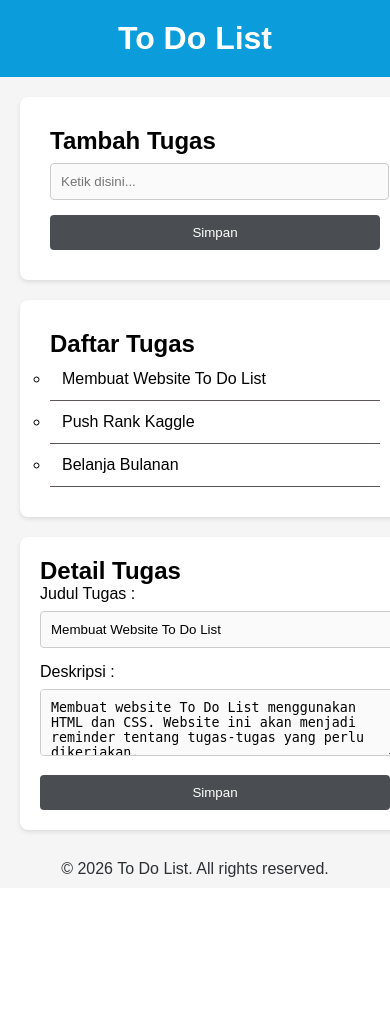
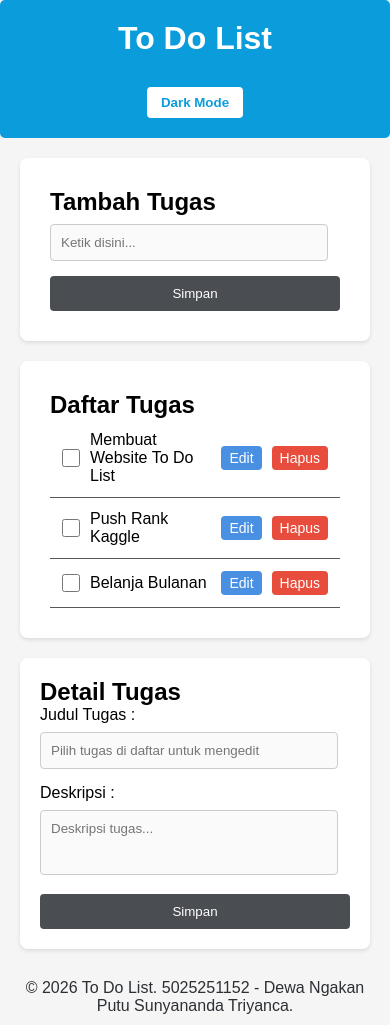
Before and after one commit to IF-Pemrograman-Web-A/5025251152_ToDo-App, a PHP site: page / in a window 390 px wide; the page is wider, and only the part inside the window is pictured. Before the commit the page ends 877 px from the top of that part, so only its background shows below. Run offline with PHP 8.4, Linux system fonts and the light colour scheme.

Commit message:
add javascript

```diff
--- a/index.html
+++ b/index.html
@@ -8,26 +8,25 @@
 
     <body>
         <header>
-            <h1><b>To Do List</b><h1>
+            <div class="header-content">
+                <h1><b>To Do List</b></h1>
+                <button id="theme-toggle" type="button">Dark Mode</button>
+            </div>
         </header>
 
         <main class="container">
             <aside class="left-panel">
                 <section class="form">
                     <h2>Tambah Tugas</h2>
-                    <form action="#">
-                        <input type="text" placeholder="Ketik disini..." required>
+                    <form id="todo-form" action="#">
+                        <input type="text" id="todo-input" placeholder="Ketik disini..." required>
                         <button type="submit">Simpan</button>
                     </form>
                 </section>
 
                 <section class="list">
                     <h2>Daftar Tugas</h2>
-                    <ul class="todo-list">
-                        <li class="todo-item">Membuat Website To Do List</li>
-                        <li class="todo-item">Push Rank Kaggle</li>
-                        <li class="todo-item">Belanja Bulanan</li>
-                    </ul>
+                    <ul class="todo-list" id="todo-list"></ul>
                 </section>
             </aside>
 
@@ -35,18 +34,20 @@
                 <h2>Detail Tugas</h2>
                 <div class="editor">
                     <label for="edit-title">Judul Tugas :</label>
-                    <input type="text" id="edit-title" value="Membuat Website To Do List">
+                    <input type="text" id="edit-title" placeholder="Pilih tugas di daftar untuk mengedit">
                     <br>
                     <label for="edit-desc">Deskripsi :</label>
-                    <textarea id="edit-desc" rows="3" cols="70">Membuat website To Do List menggunakan HTML dan CSS. Website ini akan menjadi reminder tentang tugas-tugas yang perlu dikerjakan.</textarea>
+                    <textarea id="edit-desc" rows="3" cols="70" placeholder="Deskripsi tugas..."></textarea>
                     <br>
-                    <button class="save">Simpan</button>
+                    <button class="save" id="save-detail">Simpan</button>
                 </div>
             </section>
         </main>
 
         <footer>
-            <p>&copy; 2026 To Do List. All rights reserved.</p>
+            <p>&copy; 2026 To Do List. 5025251152 - Dewa Ngakan Putu Sunyananda Triyanca.</p>
         </footer>
+
+        <script src="script.js"></script>
     </body>
 </html>
--- /dev/null
+++ b/script.js
@@ -0,0 +1,172 @@
+let todos=[
+    {
+        id: 1,
+        title: "Membuat Website To Do List",
+        desc: "Membuat website To Do List menggunakan HTML dan CSS. Website ini akan menjadi reminder tentang tugas-tugas yang perlu dikerjakan.",
+        completed: false
+    },
+    {
+        id: 2,
+        title: "Push Rank Kaggle",
+        desc: "Ikut kompetisi di Kaggle dan naikkan ranking.",
+        completed: false
+    },
+    {
+        id: 3,
+        title: "Belanja Bulanan",
+        desc: "Beli kebutuhan bulanan di supermarket.",
+        completed: false
+    }
+];
+
+let nextId = 4;
+let selectedId = null;
+
+const todoForm   = document.getElementById("todo-form");
+const todoInput  = document.getElementById("todo-input");
+const todoListEl = document.getElementById("todo-list");
+
+const editTitle  = document.getElementById("edit-title");
+const editDesc   = document.getElementById("edit-desc");
+const saveDetailBtn = document.getElementById("save-detail");
+
+const themeToggleBtn = document.getElementById("theme-toggle");
+
+function autoResizeTextarea(el){
+    el.style.height = "auto";
+    el.style.height = el.scrollHeight + "px";
+}
+
+editDesc.addEventListener("input", () => autoResizeTextarea(editDesc));
+
+function renderTodos(){
+    todoListEl.innerHTML = "";
+
+    todos.forEach((todo) => {
+        const li = document.createElement("li");
+        li.className = "todo-item" +
+            (todo.completed ? " completed" : "") +
+            (todo.id === selectedId ? " active" : "");
+        li.dataset.id = todo.id;
+
+        const checkbox = document.createElement("input");
+        checkbox.type = "checkbox";
+        checkbox.checked = todo.completed;
+        checkbox.addEventListener("change", () => toggleComplete(todo.id));
+
+        const span = document.createElement("span");
+        span.className = "todo-text";
+        span.textContent = todo.title;
+        span.addEventListener("click", () => selectTodo(todo.id));
+
+        const editBtn = document.createElement("button");
+        editBtn.type = "button";
+        editBtn.className = "icon-btn edit-btn";
+        editBtn.textContent = "Edit";
+        editBtn.addEventListener("click", (e) => {
+            e.stopPropagation();
+            selectTodo(todo.id);
+        });
+
+        const deleteBtn = document.createElement("button");
+        deleteBtn.type = "button";
+        deleteBtn.className = "icon-btn delete-btn";
+        deleteBtn.textContent = "Hapus";
+        deleteBtn.addEventListener("click", (e) => {
+            e.stopPropagation();
+            deleteTodo(todo.id);
+        });
+
+        li.appendChild(checkbox);
+        li.appendChild(span);
+        li.appendChild(editBtn);
+        li.appendChild(deleteBtn);
+
+        todoListEl.appendChild(li);
+    });
+
+    if (!todos.find((t) => t.id === selectedId)){
+        selectedId = null;
+        editTitle.value = "";
+        editDesc.value = "";
+        autoResizeTextarea(editDesc);
+    }
+}
+
+todoForm.addEventListener("submit", function (e){
+    e.preventDefault();
+
+    const value = todoInput.value.trim();
+    if (value === "") return;
+
+    const newTodo = {
+        id: nextId++,
+        title: value,
+        desc: "",
+        completed: false
+    };
+
+    todos.push(newTodo);
+    todoInput.value = "";
+    renderTodos();
+});
+
+function selectTodo(id){
+    const todo = todos.find((t) => t.id === id);
+    if (!todo) return;
+
+    selectedId = id;
+    editTitle.value = todo.title;
+    editDesc.value = todo.desc;
+    autoResizeTextarea(editDesc);
+
+    renderTodos();
+}
+
+saveDetailBtn.addEventListener("click", function () {
+    if(selectedId === null){
+        alert("Pilih tugas terlebih dahulu untuk diedit.");
+        return;
+    }
+
+    const todo = todos.find((t) => t.id === selectedId);
+    if(!todo) return;
+
+    const newTitle = editTitle.value.trim();
+    if(newTitle === ""){
+        alert("Judul tugas tidak boleh kosong.");
+        return;
+    }
+
+    todo.title = newTitle;
+    todo.desc = editDesc.value;
+
+    renderTodos();
+});
+
+function toggleComplete(id){
+    const todo = todos.find((t) => t.id === id);
+    if (!todo) return;
+
+    todo.completed = !todo.completed;
+    renderTodos();
+}
+
+
+function deleteTodo(id){
+    todos = todos.filter((t) => t.id !== id);
+    renderTodos();
+}
+
+themeToggleBtn.addEventListener("click", function () {
+    document.body.classList.toggle("dark-mode");
+
+    if(document.body.classList.contains("dark-mode")){
+        themeToggleBtn.textContent = "Light Mode";
+    }else{
+        themeToggleBtn.textContent = "Dark Mode";
+    }
+});
+
+renderTodos();
+autoResizeTextarea(editDesc);
--- a/style.css
+++ b/style.css
@@ -1,6 +1,7 @@
 *{
     margin: 0;
     padding: 0;
+    box-sizing: border-box;
 }
 
 body{
@@ -11,6 +12,7 @@ body{
     min-height: 100vh;
     flex-direction: column;
     font-family: 'Poppins', sans-serif;
+    transition: background-color 0.3s ease, color 0.3s ease;
 }
 
 header{
@@ -21,6 +23,26 @@ header{
     border: none;
     border-radius: 5px;
     width: 100%;
+}
+
+.header-content{
+    display: flex;
+    align-items: center;
+    justify-content: center;
+    gap: 20px;
+    max-width: 1000px;
+    margin: 0 auto;
+    position: relative;
+}
+
+#theme-toggle{
+    position: absolute;
+    right: 0;
+    width: auto;
+    background-color: #ffffff;
+    color: #0b9ddb;
+    font-weight: bold;
+    padding: 8px 14px;
 }
 
 .container{
@@ -48,16 +70,53 @@ header{
     box-shadow: 0 2px 4px rgba(0, 0, 0, 0.1);
     align-items: center;
     justify-content: center;
+    transition: background-color 0.3s ease;
 }
 
-.todo-list {
-    list-style-type: circle;
+.todo-list{
+    list-style-type: none;
 }
 
-.todo-item {
+.todo-item{
+    display: flex;
+    align-items: center;
+    gap: 10px;
     padding: 12px;
     border-bottom: 1px solid #5c5656;
     cursor: pointer;
+}
+
+.todo-item .todo-text{
+    flex: 1;
+    word-break: break-word;
+}
+
+.todo-item.active{
+    background-color: #e6f7ff;
+    border-radius: 4px;
+}
+
+.todo-item.completed .todo-text{
+    text-decoration: line-through;
+    color: #999999;
+}
+
+.todo-item .icon-btn{
+    width: auto;
+    padding: 4px 8px;
+    font-size: 14px;
+    background-color: transparent;
+    color: inherit;
+}
+
+.todo-item .icon-btn.edit-btn{
+    background-color: #4a90e2;
+    color: #ffffff;
+}
+
+.todo-item .icon-btn.delete-btn{
+    background-color: #e74c3c;
+    color: #ffffff;
 }
 
 .right-panel{
@@ -68,6 +127,7 @@ header{
     padding: 20px;
     border-radius: 8px;
     box-shadow: 0 2px 4px rgba(0, 0, 0, 0.1);
+    transition: background-color 0.3s ease;
 }
 
 footer{
@@ -78,7 +138,15 @@ footer{
     margin-top: auto;
 }
 
-input, textarea{
+:root{
+    color-scheme: light;
+}
+
+body.dark-mode{
+    color-scheme: dark;
+}
+
+input[type="text"], textarea{
     width: 96%;
     padding: 10px;
     margin-top: 8px;
@@ -86,6 +154,23 @@ input, textarea{
     border: 1px solid #ccc;
     border-radius: 4px;
     background-color: #fafafa;
+    color: #000000;
+    font-family: inherit;
+}
+
+textarea{
+    resize: none;
+    overflow: hidden;
+    min-height: 60px;
+}
+
+input[type="checkbox"]{
+    width: 18px;
+    height: 18px;
+    flex-shrink: 0;
+    margin: 0;
+    accent-color: #4a90e2;
+    cursor: pointer;
 }
 
 button{
@@ -98,8 +183,58 @@ button{
     width: 100%;
 }
 
+body.dark-mode{
+    background-color: #1e1f22;
+    color: #f5f5f5;
+}
+
+body.dark-mode header{
+    background-color: #16181a;
+}
+
+body.dark-mode #theme-toggle{
+    background-color: #2c2f33;
+    color: #f5c518;
+}
+
+body.dark-mode .form,
+body.dark-mode .list,
+body.dark-mode .right-panel{
+    background-color: #2c2f33;
+    box-shadow: 0 2px 4px rgba(0, 0, 0, 0.4);
+}
+
+body.dark-mode .todo-item{
+    border-bottom: 1px solid #444444;
+}
+
+body.dark-mode .todo-item.active{
+    background-color: #3a3f44;
+}
+
+body.dark-mode input[type="text"],
+body.dark-mode textarea{
+    background-color: #3a3f44;
+    color: #f5f5f5;
+    border: 1px solid #555555;
+}
+
+body.dark-mode footer{
+    background-color: #1e1f22;
+    color: #cccccc;
+}
+
 @media(max-width: 768px){
     .container{
         flex-direction: column;
     }
+
+    #theme-toggle{
+        position: static;
+        margin-top: 10px;
+    }
+
+    .header-content{
+        flex-direction: column;
+    }
 }
```
